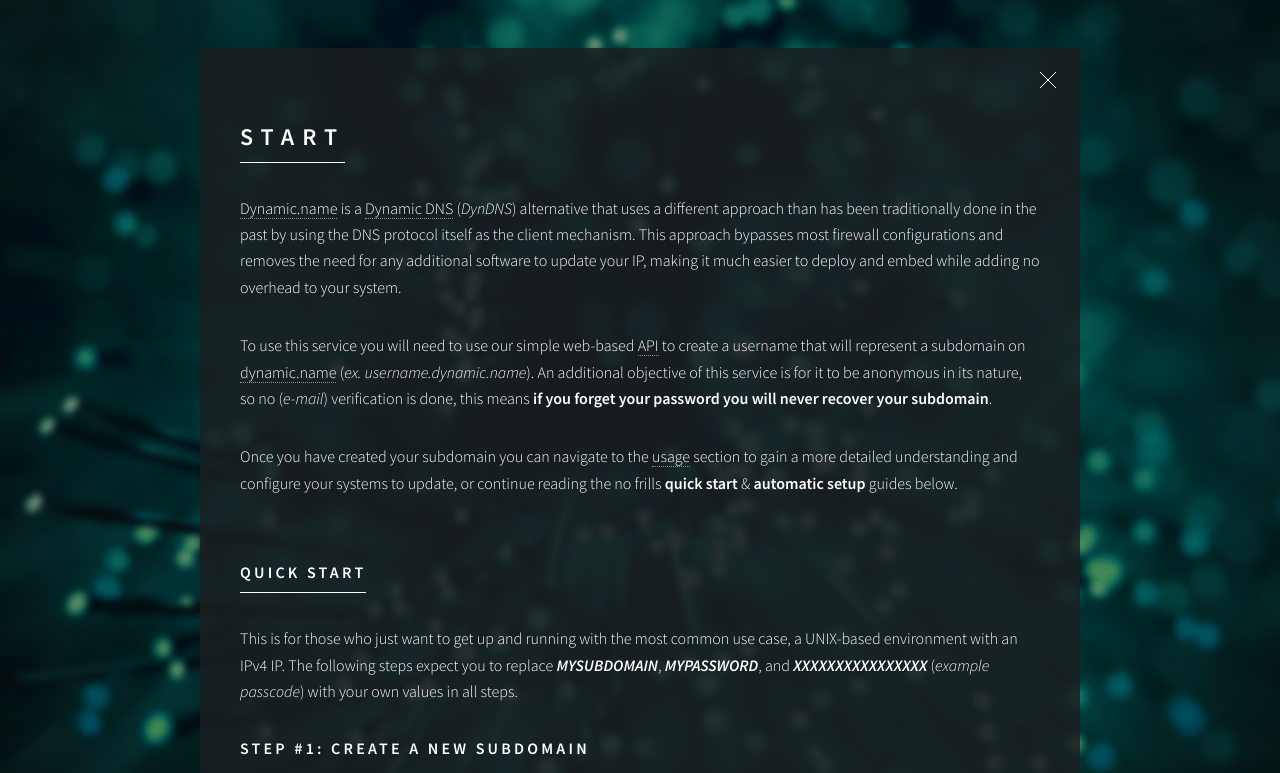
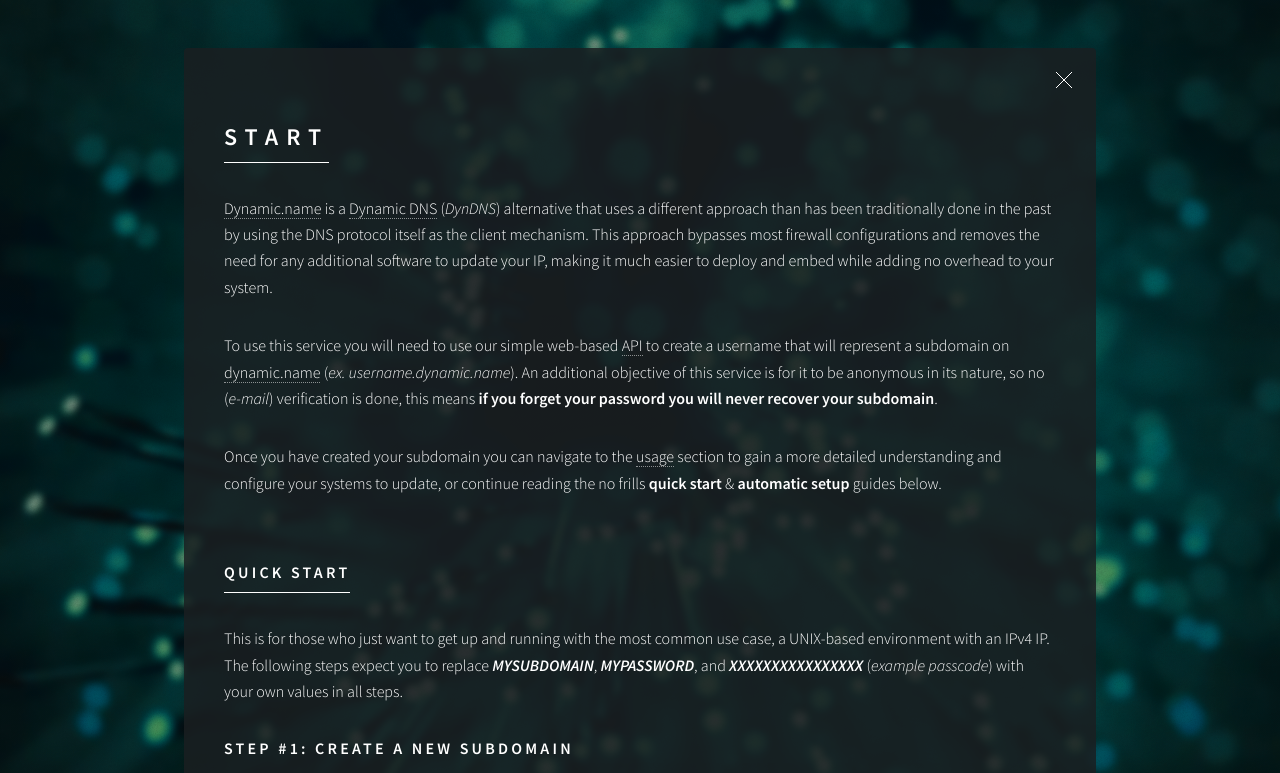
Before and after one commit to dynamicname/dynamicname.github.io, a plain HTML site: page index.htm in a window 1280 px wide. Both pictures are taken after a click on the link "START". Shown: the top 773 px of the page. Drawn offline with Linux system fonts and the light colour scheme.

Commit message:
Made article width slightly larger for full screen.

```diff
--- a/css/dynamic.css
+++ b/css/dynamic.css
@@ -1453,7 +1453,7 @@
 			transition: opacity 0.325s ease-in-out, transform 0.325s ease-in-out;
 			padding: 4.5rem 2.5rem 1.5rem 2.5rem ;
 			position: relative;
-			width: 55rem;
+			width: 57rem;
 			max-width: 100%;
 			background-color: rgba(27, 31, 34, 0.85);
 			border-radius: 4px;
```
